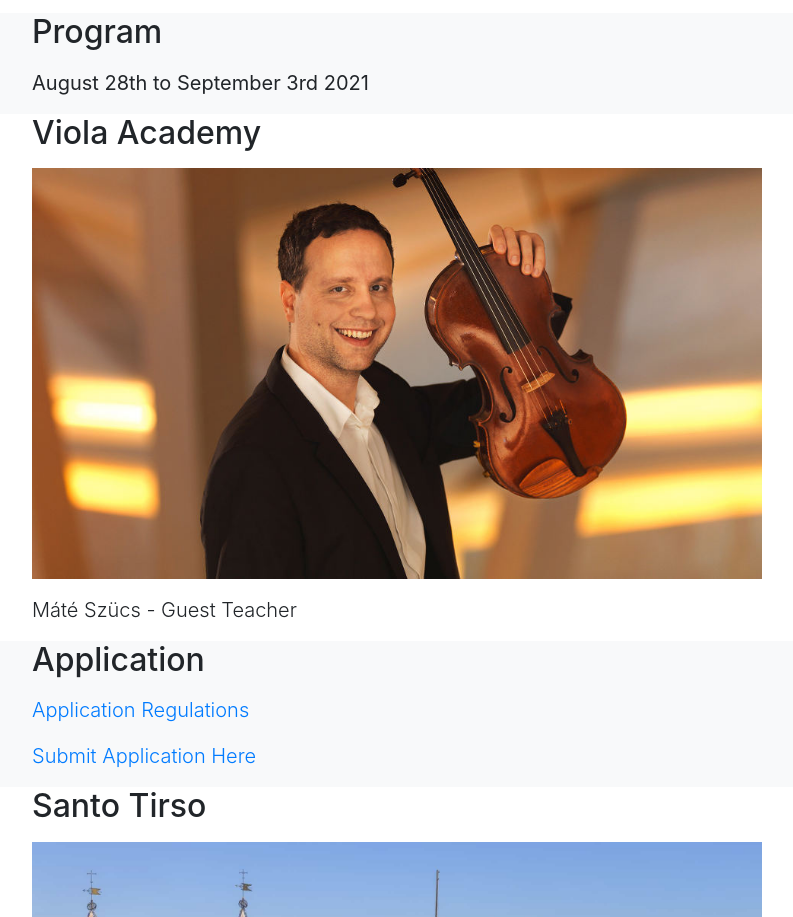
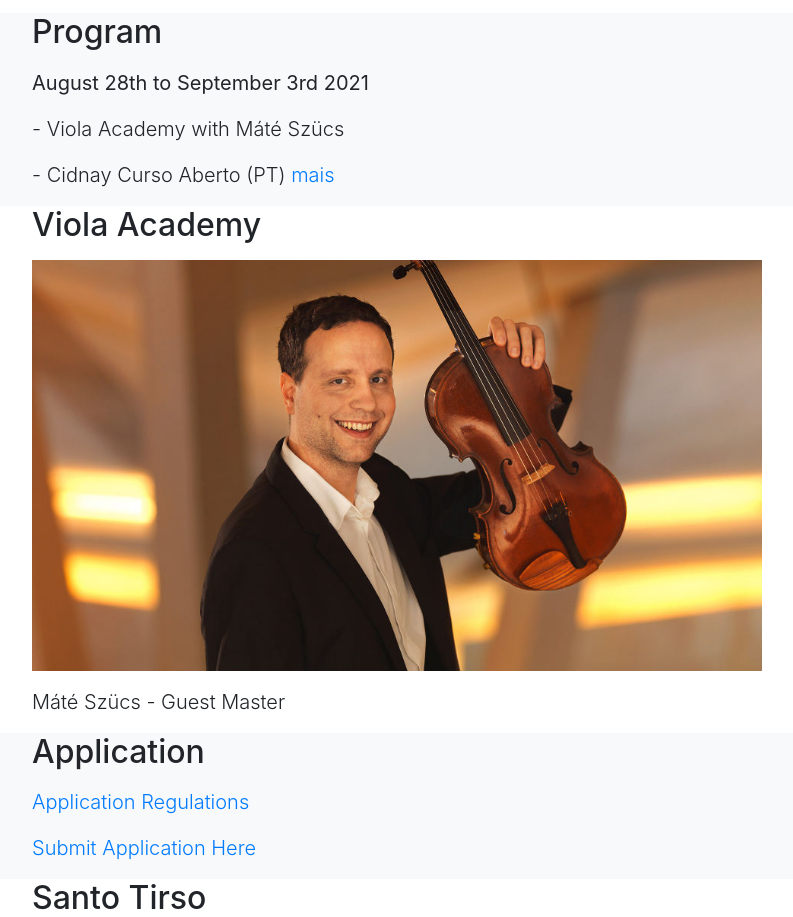
Before and after one commit to joaoabreu1420/cims.github.io, a website with bundled scripts: page index.html in a window 1280 px wide. Shown: the part 1855-2772 px from the top of the page, without its empty margins (243-1036 px from the left). Built offline with nearby package versions, Linux system fonts and the light colour scheme.

Commit message:
Update index.html

```diff
--- a/index.html
+++ b/index.html
@@ -113,6 +113,8 @@
           <h2>Program</h2>
           <p class="lead"></p>
           <p class="lead"><strong>August 28th to September 3rd 2021</strong></p>
+          <p class="lead">- Viola Academy with Máté Szücs</p>
+          <p class="lead">- Cidnay Curso Aberto (PT) <a href="">mais</a></p></p>
         </div>
       </div>
     </div>
@@ -126,7 +128,7 @@
           <p class="lead"></p>
           <img src="img/mateszucs.jpg" class="img-fluid" alt="">
           <p class="lead"></p>
-          <p class="lead">Máté Szücs - Guest Teacher</p>
+          <p class="lead">Máté Szücs - Guest Master</p>
         </div>
       </div>
     </div>
```
